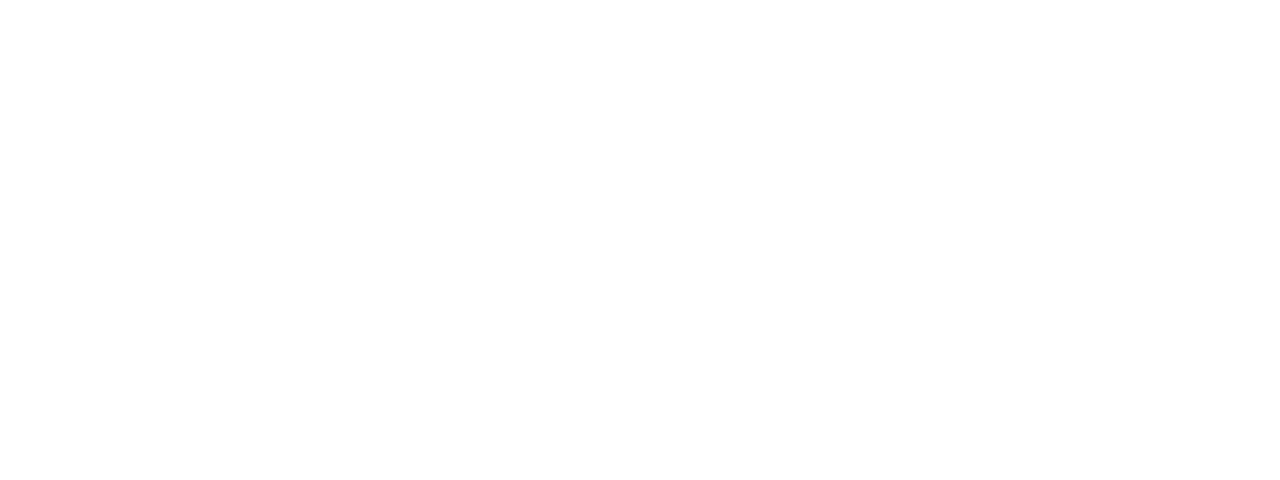
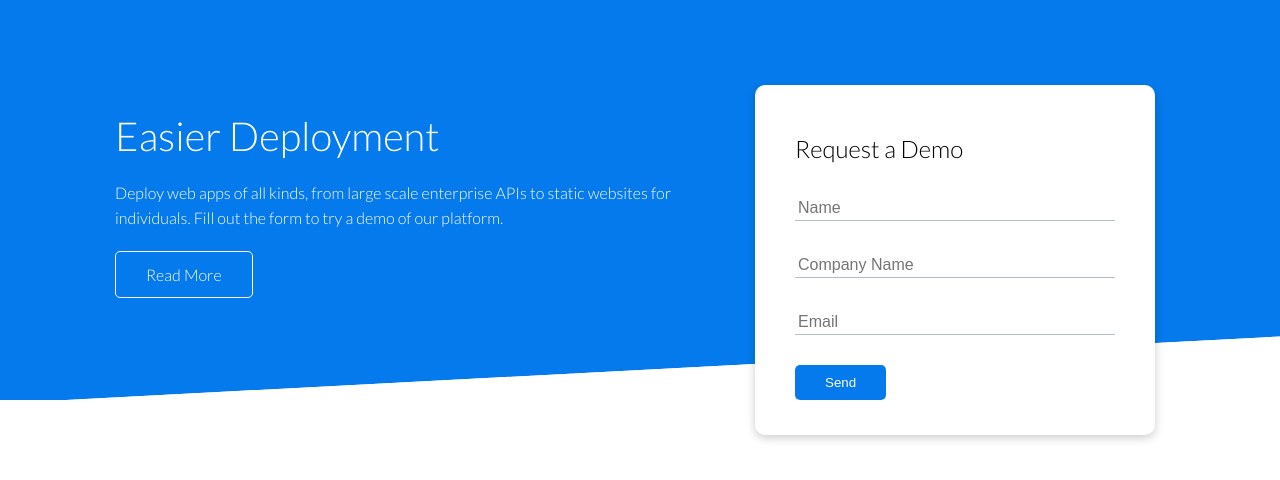
Before and after one commit to HYF-Class21/agile-development-group3-loruki-rebuild, a website: page index.html in a window 1280 px wide. Drawn offline with Linux system fonts and the light colour scheme.

Commit message:
css and html files have been updated for showcase

```diff
--- a/index.html
+++ b/index.html
@@ -8,5 +8,42 @@
 
     <link href="./styles/index.css" rel="stylesheet" />
   </head>
-  <body></body>
+  <body>
+    <!--Showcase-->
+    <section class="showcase">
+      <div class="container grid">
+        <div class="showcase-text">
+          <h1>Easier Deployment</h1>
+          <p>
+            Deploy web apps of all kinds, from large scale enterprise APIs to
+            static websites for individuals. Fill out the form to try a demo of
+            our platform.
+          </p>
+          <a href="feature.html" class="btn btn-outline">Read More</a>
+        </div>
+        <div class="showcase-form card">
+          <h2>Request a Demo</h2>
+          <form>
+            <div class="form-control">
+              <input type="text" name="name" placeholder="Name" required />
+            </div>
+            <div class="form-control">
+              <input
+                type="text"
+                name="company"
+                placeholder="Company Name"
+                required
+              />
+            </div>
+            <div class="form-control">
+              <input type="text" name="email" placeholder="Email" required />
+            </div>
+            <button type="submit" value="Send" class="btn btn-primary">
+              Send
+            </button>
+          </form>
+        </div>
+      </div>
+    </section>
+  </body>
 </html>
--- a/styles/something.css
+++ b/styles/something.css
@@ -1,3 +1,154 @@
+@import url("https://fonts.googleapis.com/css2?family=Lato:wght@300&display=swap");
+
+:root {
+  --primary-color: #047aed;
+}
+
+* {
+  box-sizing: border-box;
+  padding: 0;
+  margin: 0;
+}
+
 body {
-  background-color: white;
+  font-family: "Lato", sans-serif;
+  color: #333;
+  line-height: 1.6;
 }
+
+ul {
+  list-style-type: none;
+}
+
+a {
+  text-decoration: none;
+  color: #333;
+}
+
+h1,
+h2 {
+  font-weight: 300;
+  line-height: 1.2;
+  margin: 10px 0;
+}
+
+p {
+  margin: 10px 0;
+}
+
+img {
+  width: 100%;
+}
+
+/* Utilities */
+
+.container {
+  max-width: 1100px;
+  margin: 0 auto;
+  overflow: auto;
+  padding: 0 40px;
+}
+
+/* Showcase */
+
+.showcase {
+  height: 400px;
+  background-color: var(--primary-color);
+  color: #fff;
+  position: relative;
+}
+
+.showcase h1 {
+  font-size: 40px;
+}
+
+.showcase p {
+  margin: 20px 0;
+}
+
+.grid {
+  display: grid;
+  grid-template-columns: 300px 200px;
+  gap: 20px;
+  justify-content: center;
+  align-items: center;
+  height: 100%;
+}
+
+.showcase .grid {
+  grid-template-columns: 55% 45%;
+  gap: 30px;
+  overflow: visible;
+}
+
+.card {
+  background-color: #fff;
+  color: #333;
+  border-radius: 10px;
+  box-shadow: 0 3px 10px rgba(0, 0, 0, 0.2);
+  padding: 20px;
+  margin: 10px;
+}
+
+.showcase-form {
+  position: relative;
+  top: 60px;
+  height: 350px;
+  width: 400px;
+  padding: 40px;
+  z-index: 100;
+  justify-self: flex-end;
+  background-color: #fff;
+  color: black;
+}
+
+.showcase-form .form-control {
+  margin: 30px 0;
+}
+
+.showcase-form input[type="text"],
+.showcase-form input[type="email"] {
+  border: 0;
+  border-bottom: 1px solid #b4becb;
+  width: 100%;
+  padding: 3px;
+  font-size: 16px;
+}
+
+.showcase-form input:focus {
+  outline: none;
+}
+
+.btn {
+  display: inline-block;
+  padding: 10px 30px;
+  cursor: pointer;
+  background: var(--primary-color);
+  color: #fff;
+  border: none;
+  border-radius: 5px;
+}
+
+.btn-outline {
+  background-color: transparent;
+  border: 1px #fff solid;
+}
+
+.btn.hover {
+  transform: scale(0.98);
+}
+
+.showcase::before,
+.showcase::after {
+  content: "";
+  position: absolute;
+  height: 100px;
+  bottom: -70px;
+  right: 0;
+  left: 0;
+  background: white;
+  transform: skewY(-3deg);
+  -webkit-transform: skewY(-3deg);
+  -moz-transform: skewY(-3deg);
+  -ms-transform: skewY(-3deg);
+}
```
